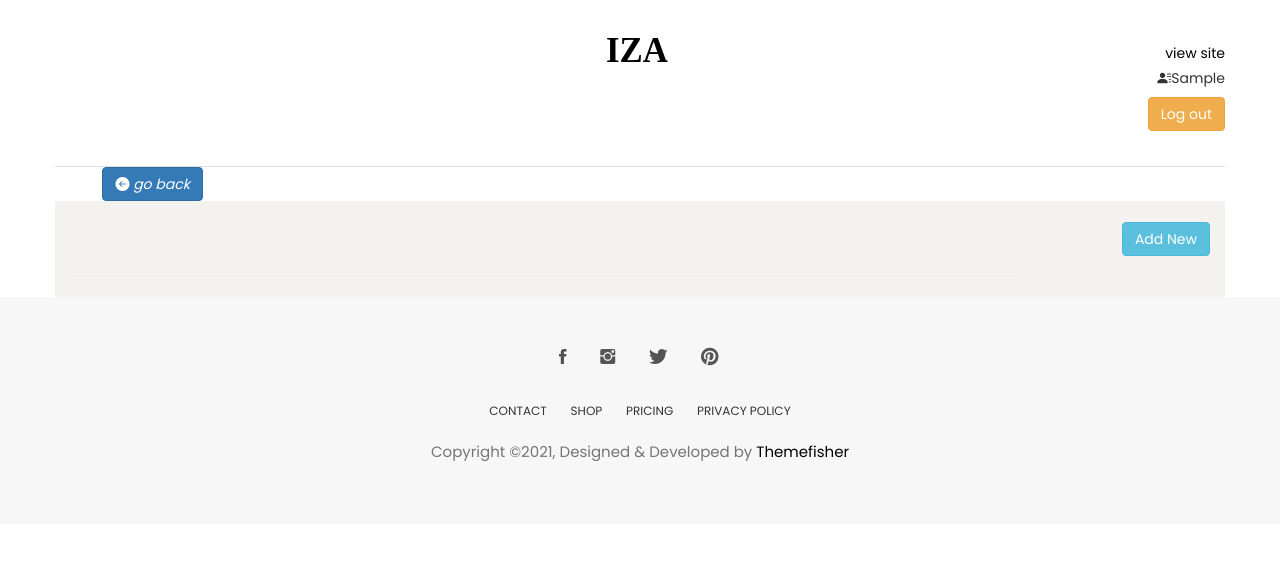
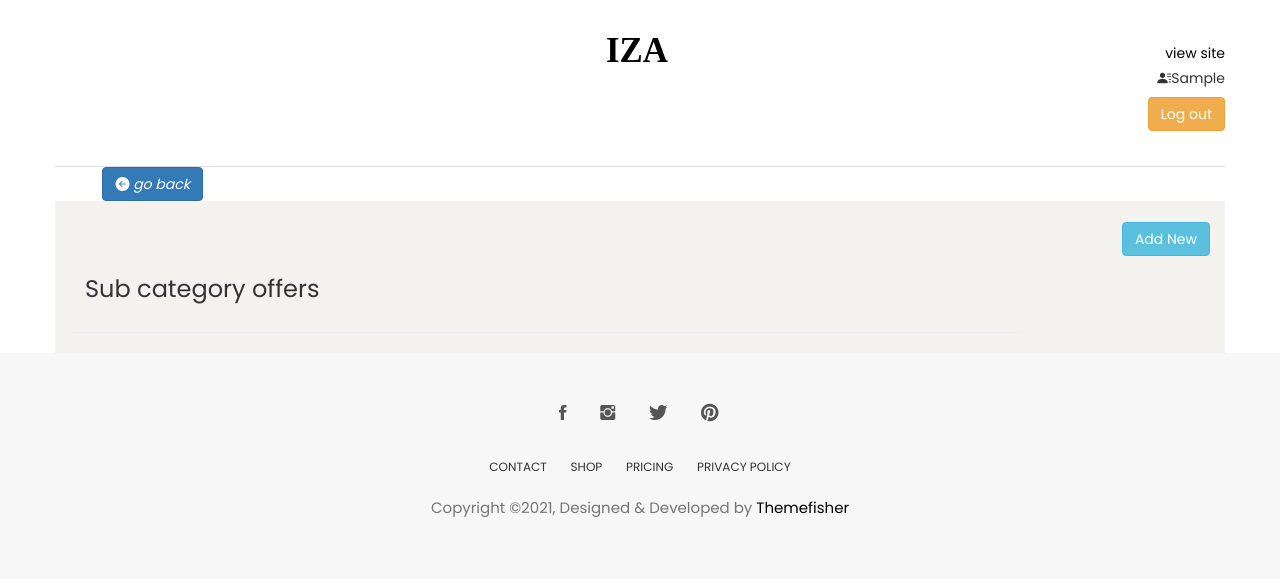
Before and after one commit to aswin1618/iza-ecommerce-django, a Django app: page /manager/subcategory_offer/ in a window 1280 px wide. Shown: the top 579 px of the page. Run offline with Django 4.2, Linux system fonts and the light colour scheme; the visitor is signed in with stand-in values (Sample User, id 1); data that the repository does not hold is empty; some libraries are stand-ins or nearby versions; some web fonts are replaced.

Commit message:
minor html updates

```diff
--- a/manager/urls.py
+++ b/manager/urls.py
@@ -36,7 +36,11 @@ urlpatterns = [
 
     path('offer_management/',views.offer_management,name='offer_management'),
     path('subcategory_offer/',views.subcategory_offer,name='subcategory_offer'),
+    path('remove_sub_offer/<int:offer_id>/',views.remove_sub_offer,name='remove_sub_offer'),
+    # path('edit_sub_offer/',views.edit_sub_offer,name='edit_sub_offer'),
     path('brand_offer/',views.brand_offer,name='brand_offer'),
+    path('remove_brand_offer/<int:offer_id>/',views.remove_brand_offer,name='remove_brand_offer'),
+    # path('edit_brand_offer/',views.edit_brand_offer,name='edit_brand_offer'),
 
     path('add_sub_offer/',views.add_sub_offer,name='add_sub_offer'),
     path('add_brand_offer/',views.add_brand_offer,name='add_brand_offer'),
--- a/manager/views.py
+++ b/manager/views.py
@@ -521,7 +521,7 @@ def add_sub_offer(request):
         return redirect('subcategory_offer')
 
     else:
-      messages.error(request, "offer with this category already exists")
+      messages.error(request, "offer with this brand already exists")
       return redirect('add_sub_offer')
   else:
     form = SubCategoryOfferForm()
@@ -531,6 +531,13 @@ def add_sub_offer(request):
   return render(request, 'manager/add_offer_sub.html', context)
 
 
+@never_cache
+@login_required(login_url='signin')
+@user_passes_test(lambda u: u.is_admin, login_url='index')
+def remove_sub_offer(request,offer_id):
+  sub_cat_offer = SubcategoryOffer.objects.get(id=offer_id)
+  sub_cat_offer.delete()
+  return redirect('subcategory_offer')
 
 @never_cache
 @login_required(login_url='signin')
@@ -560,3 +567,12 @@ def add_brand_offer(request):
       'form': form
     }
   return render(request, 'manager/add_offer_brand.html', context)
+
+
+@never_cache
+@login_required(login_url='signin')
+@user_passes_test(lambda u: u.is_admin, login_url='index')
+def remove_brand_offer(request,offer_id):
+  sub_cat_offer = SubcategoryOffer.objects.get(id=offer_id)
+  sub_cat_offer.delete()
+  return redirect('subcategory_offer')
--- a/templates/home.html
+++ b/templates/home.html
@@ -78,7 +78,7 @@
 					</div>
 					<div class="product-content">
 						<h4><a href="{{ product.get_url }}">  {{ product.brand }} {{ product.product_name }} </a></h4>
-						<p class="price"><b> ₹ {{ product.price }} </b> &emsp;<s>₹ {{ product.stock_price }} </s><sub>{{ product.offer }}% off</sub></b></p>
+						<p class="price"><b> ₹ {{ product.price }} </b> &emsp;<s>₹ {{ product.stock_price }} </s>&#40;{{ product.offer }}% off&#41;</b></p>
 					</div>
 				</div>
 			</div>
@@ -119,7 +119,7 @@
 					</div>
 					<div class="product-content">
 						<h4><a href="{{ product.get_url }}">  {{ product.brand }} {{ product.product_name }} </a></h4>
-						<p class="price">₹ {{ product.stock_price }} {{ product.offer }} ₹ {{ product.price }}</p>
+						<p class="price"><b> ₹ {{ product.price }} </b> &emsp;<s>₹ {{ product.stock_price }} </s>&#40;{{ product.offer }}% off&#41;</b></p>
 					</div>
 				</div>
 			</div>
--- a/templates/manager/brand_offer.html
+++ b/templates/manager/brand_offer.html
@@ -9,7 +9,7 @@
         <a href="{% url 'add_brand_offer' %}" class="btn btn-info">Add New</a>
       </div>
     <div class="col-md-10">
-
+        <h3> Brand offers</h3>
         <div class="row">
             <hr>
             {% for offer in offers %}
@@ -17,6 +17,9 @@
                 <div class="well">
                     <h5><b>Brand Name :</b>{{offer.brand}}</h5>
                     Offer:{{offer.brand_offer}}%
+                    <br><br>
+                    <a href="{% url 'remove_brand_offer' offer.id %}" class="btn btn-danger">Remove</a>
+                    {% comment %} <a href="{% url 'edit_brand_offer' %}" class="btn btn-warning">Edit</a> {% endcomment %}
                 </div>
              </div>
             {% endfor %}
--- a/templates/manager/product_management.html
+++ b/templates/manager/product_management.html
@@ -48,7 +48,7 @@
             {% for product in products %}
             <tr>
               <th scope="row">{{ product.id }}</th>
-              <td><a href="{% url 'edit_product' product.id %}" class="text-dark">{{ product.product_name }}</a></td>
+              <td><a href="{% url 'edit_product' product.id %}" class="text-dark"> {{ product.brand }} {{ product.product_name }}</a></td>
               <td>{{ product.category }}</td>
               <td>{{ product.price }}</td>
               <td>{{ product.stock }}</td>
--- a/templates/manager/subcategory_offer.html
+++ b/templates/manager/subcategory_offer.html
@@ -9,7 +9,7 @@
             <a href="{% url 'add_sub_offer' %}" class="btn btn-info">Add New</a>
           </div>
     <div class="col-md-10">
-
+        <h3>Sub category offers</h3>
         <div class="row">
             <hr>
             {% for offer in offers %}
@@ -18,6 +18,10 @@
                     <h5><b>Category :</b>{{offer.subcategory.category_name}}</h5>
                     <h5><b>subcategory :</b>{{offer.subcategory.subcat_name}}</h5>
                     Offer:{{offer.sub_category_offer}}%
+                    <br><br>
+            <a href="{% url 'remove_sub_offer' offer.id %}" class="btn btn-danger">Remove</a>
+            {% comment %} <a href="{% url 'edit_sub_offer' %}" class="btn btn-warning">Edit</a> {% endcomment %}
+
                 </div>
              </div>
             {% endfor %}
--- a/templates/product_detail.html
+++ b/templates/product_detail.html
@@ -88,7 +88,7 @@
 							</span>
 							<br>
 						</div>
-						<p class="price"><b> ₹ {{ single_product.price }} </b> &emsp;<s>₹ {{ single_product.stock_price }} </s><sub>{{ single_product.offer }}% off</sub></b></p>
+						<p class="price"><b> ₹ {{ single_product.price }} </b> &emsp;<s>₹ {{ single_product.stock_price }} </s>&#40;{{ single_product.offer }}% off&#41;</b></p>
 
 						<p class="product-description mt-20">
 							{{ single_product.description }}
--- a/templates/shop.html
+++ b/templates/shop.html
@@ -159,7 +159,8 @@
 					</div>
 					<div class="product-content">
 						<h4><span style="cursor:pointer; "><a class="l1" href="{{ product.get_url }}">{{ product.product_name }}</a></span></h4>
-						<p class="price"><b> ₹ {{ product.price }} </b> &emsp;<s>₹ {{ product.stock_price }} </s><sub>{{ product.offer }}% off</sub></b></p>
+						<p class="price"><b> ₹ {{ product.price }} </b> &emsp;<s>₹ {{ product.stock_price }} </s>&#40;{{ product.offer }}% off&#41;</b></p>
+
 					</div>
 				</div>
 			</div>
```
Also changed, not shown: store/models.py (+8 -3 lines).
